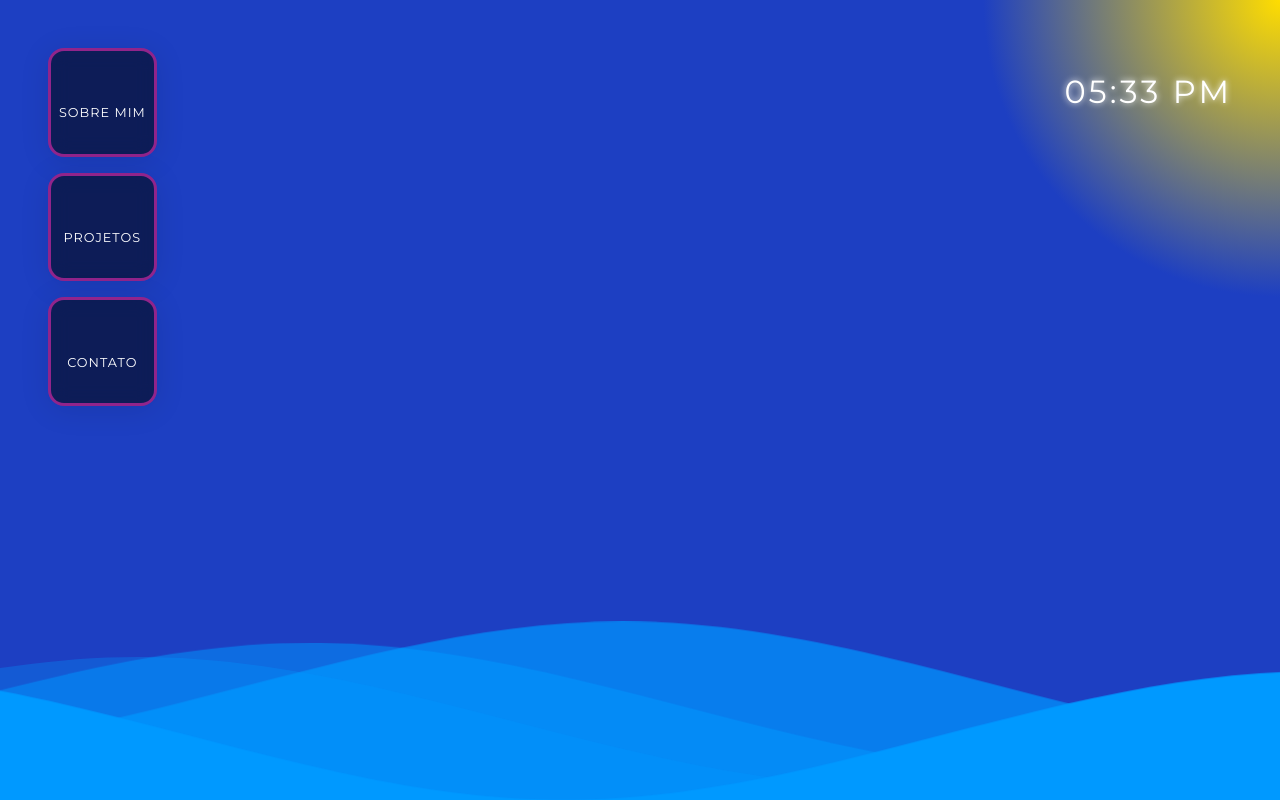
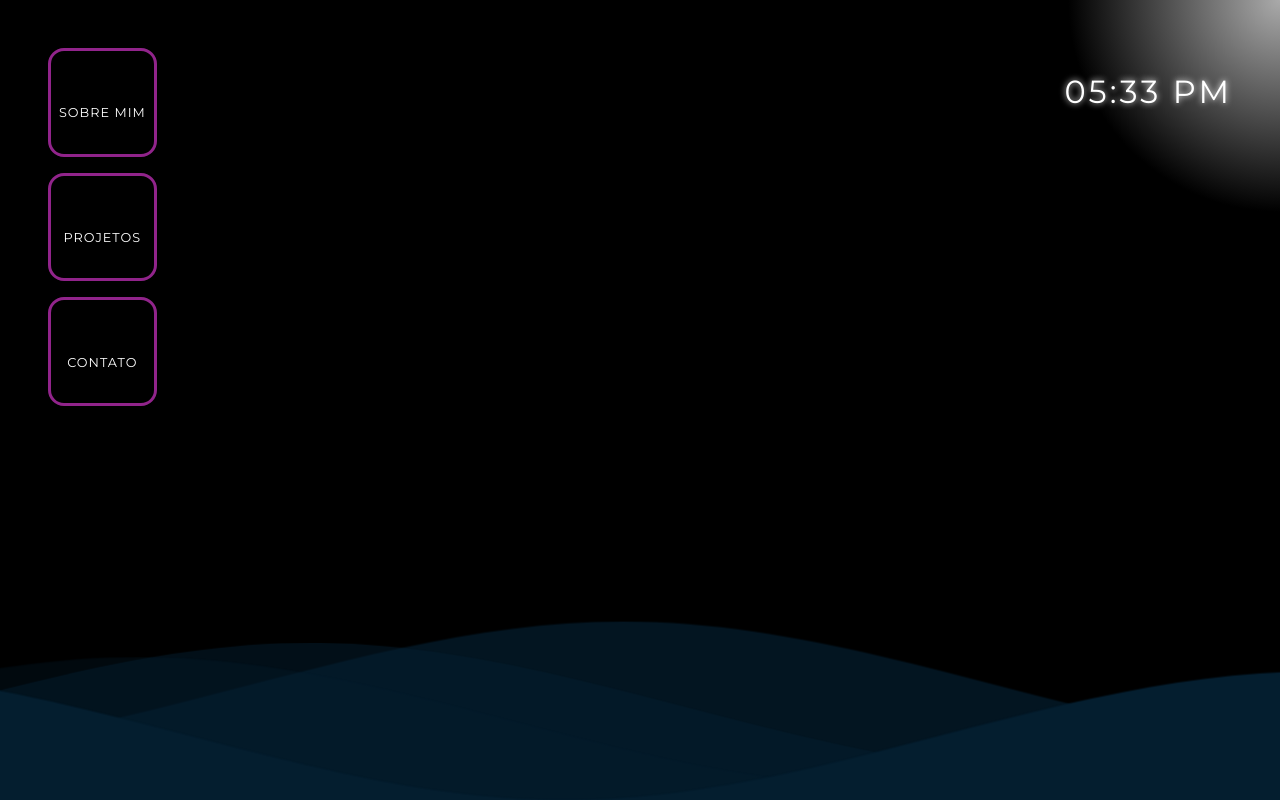
Before and after one commit to gmesmo/portfolio, a React (Create React App) app: page / in a window 1280 px wide. Built offline with nearby package versions, Linux system fonts and the light colour scheme; no server answers; some icons are missing.

Commit message:
Adiciona suporte para tema noturno no componente Waves e ajusta estilos do Desktop

```diff
--- a/src/components/Desktop/Waves/index.tsx
+++ b/src/components/Desktop/Waves/index.tsx
@@ -1,10 +1,14 @@
 import styles from './styles.module.scss'
 
-const Waves = () => {
+type WavesProps = {
+  night?: boolean
+}
+
+const Waves = (night: WavesProps) => {
   return (
     <>
       <svg
-        className={styles.waves}
+        className={`${styles.waves} ${night ? styles.night : ''}`}
         xmlns='http://www.w3.org/2000/svg'
         xlinkHref='http://www.w3.org/1999/xlink'
         viewBox='0 24 150 28'
--- a/src/components/Desktop/Waves/styles.module.scss
+++ b/src/components/Desktop/Waves/styles.module.scss
@@ -8,6 +8,10 @@
   /*Fix for safari gap*/
   min-height: 100px;
   max-height: 200px;
+
+  &.night use {
+    filter: brightness(0.2) saturate(0.85);
+  }
 }
 
 .parallax > use {
@@ -17,7 +21,7 @@
 .parallax > use:nth-child(1) {
   animation-delay: -2s;
   animation-duration: 7s;
-  fill: hsla(204, 100%, 50%, 0.7);
+  fill: rgba(0, 153, 255, 0.7);
 }
 
 .parallax > use:nth-child(2) {
@@ -29,13 +33,13 @@
 .parallax > use:nth-child(3) {
   animation-delay: -4s;
   animation-duration: 13s;
-  fill: hsla(204, 100%, 50%, 0.3);
+  fill: rgba(0, 153, 255, 0.3);
 }
 
 .parallax > use:nth-child(4) {
   animation-delay: -5s;
   animation-duration: 20s;
-  fill: #0099ff;
+  fill: rgb(0, 153, 255);
 }
 
 @keyframes move-forever {
--- a/src/components/Desktop/index.tsx
+++ b/src/components/Desktop/index.tsx
@@ -8,9 +8,11 @@ import Window from '../Window'
 
 import styles from './styles.module.scss'
 import Waves from './Waves'
+import { useTimeStore } from '../../store/getTimeStore'
 
 const Desktop = () => {
   const [isAlertOn, setIsAlertOn] = useState(false)
+  const { time, sunset, sunrise } = useTimeStore()
 
   useEffect(() => {
     if (isAlertOn) {
@@ -21,7 +23,11 @@ const Desktop = () => {
   }, [isAlertOn])
 
   return (
-    <section className={styles.desktop}>
+    <section
+      className={`${styles.desktop}   ${
+        time > sunset! || time < sunrise! ? styles.night : ''
+      }`}
+    >
       {isAlertOn && (
         <Alert
           onClose={() => setIsAlertOn(false)}
@@ -35,7 +41,7 @@ const Desktop = () => {
       <FolderIcons setAlertOn={setIsAlertOn} />
       <Clock />
       <Window />
-      <Waves />
+      <Waves night={time > sunset! || time < sunrise!} />
     </section>
   )
 }
--- a/src/components/Desktop/styles.module.scss
+++ b/src/components/Desktop/styles.module.scss
@@ -4,20 +4,18 @@
   padding: 3rem;
   position: relative;
   overflow: hidden;
+  background: radial-gradient(70dvh 70dvh at 100% 0%, #ffdd00 0%, #1d3fc2 53%);
   background-size: 100% 100%;
-  background-position: 0px 0px;
-  background-image: radial-gradient(
-    70dvh 70dvh at 100% 0%,
-    #ffdd00ff 0%,
-    #1d3fc2ff 53%
-  );
+  transition: background-size 0.5s ease-in-out,
+    background-position 0.5s ease-in-out;
 
   display: flex;
-  flex-direction: row;
   justify-content: space-between;
+  flex-wrap: wrap;
+}
 
-  gap: 1rem;
-  flex-wrap: wrap;
+.desktop.night {
+  background: radial-gradient(50dvh 50dvh at 100% 0%, #aaa 0%, #000 53%);
 }
 
 .alert {
```
